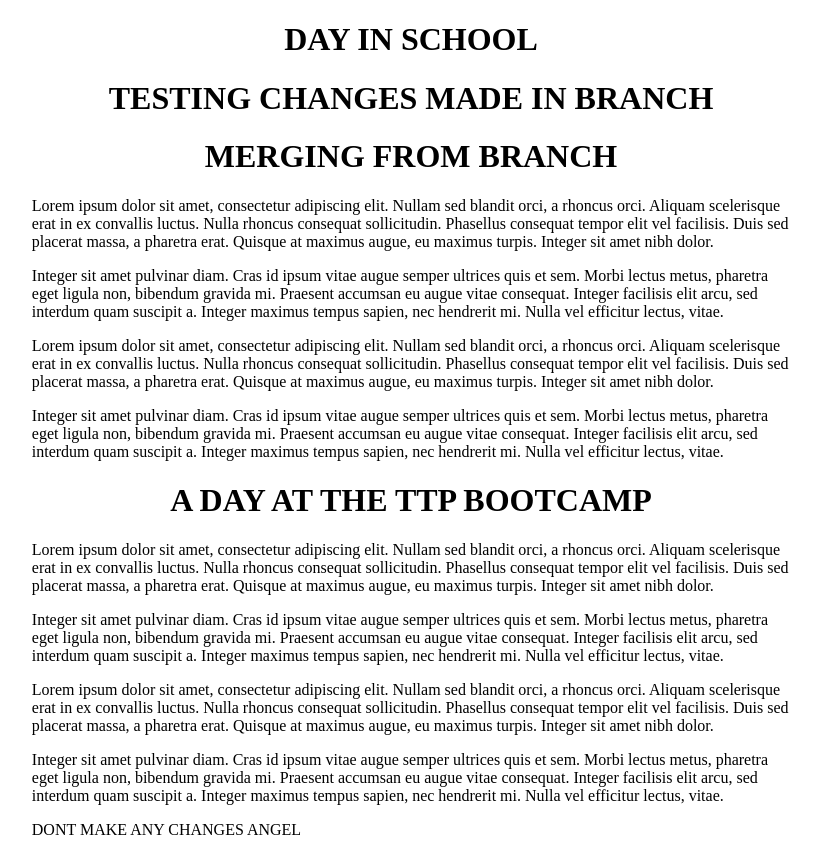
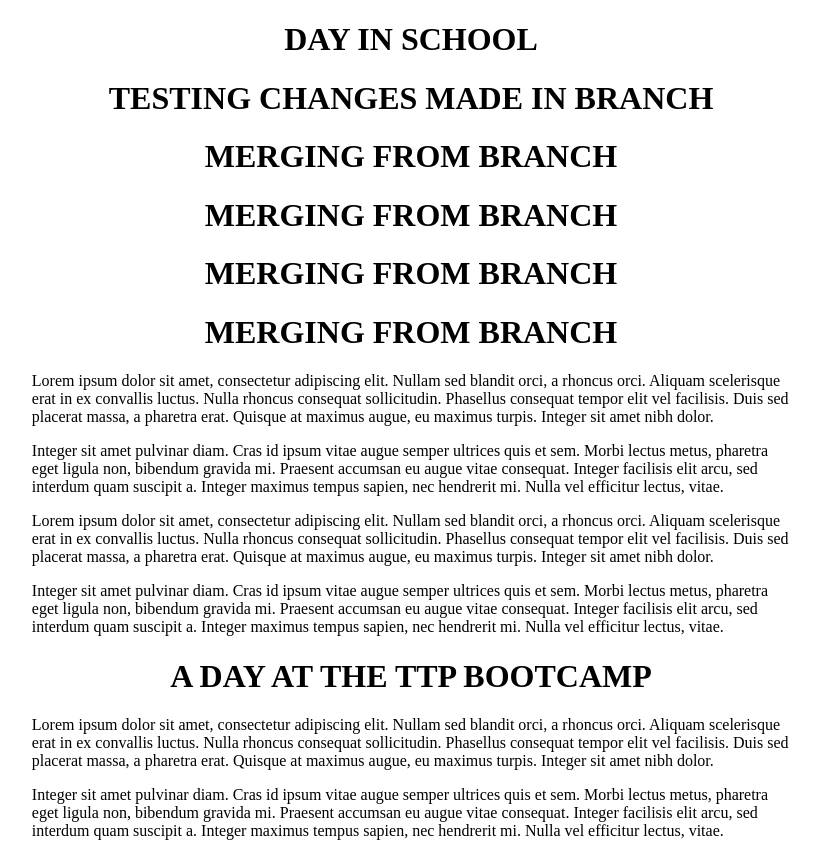
Before and after one commit to edelacruz2912/day3, a plain HTML site: page index.html in a window 1280 px wide. Shown: the top 843 px of the page, without its empty margins (229-1049 px from the left). Drawn offline with Linux system fonts and the light colour scheme.

Commit message:
merge from eduardo's branch

```diff
--- a/index.html
+++ b/index.html
@@ -14,6 +14,9 @@
 
 	<h1>TESTING CHANGES MADE IN BRANCH</h1>
 
+	<h1>MERGING FROM BRANCH</h1>
+	<h1>MERGING FROM BRANCH</h1>
+	<h1>MERGING FROM BRANCH</h1>
 	<h1>MERGING FROM BRANCH</h1>
 
 
```
